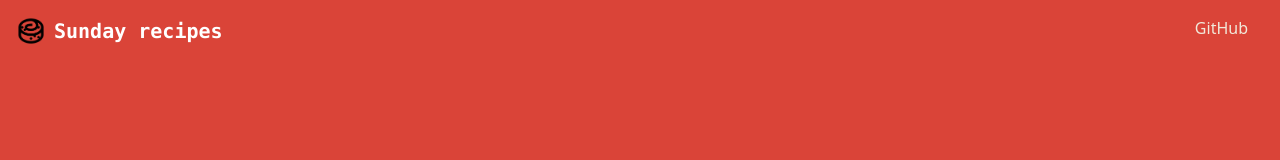
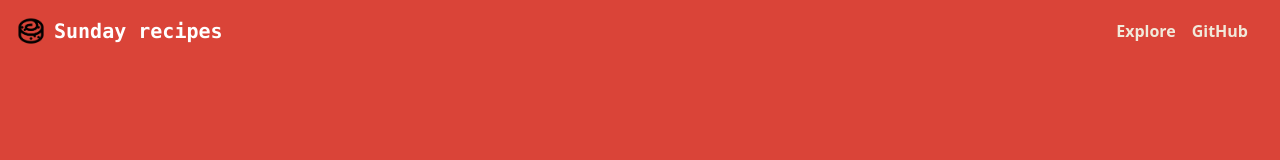
Before and after one commit to Pav125/Food-Recipe, a React (Vite) app: page / in a window 1280 px wide. Shown: the top 160 px of the page. Built offline with nearby package versions, Linux system fonts and the light colour scheme; the HTML template or start-up script is replaced by a standard one.

Commit message:
added explore feature in details

```diff
--- a/src/components/Hero.jsx
+++ b/src/components/Hero.jsx
@@ -4,10 +4,11 @@ import Nav from './Nav';
 import { Link } from 'react-router-dom';
 
 const Hero = () => {
+  const explore = true
   return (
     <>
-    <Nav/>
-    <header className='flex flex-col lg:flex-row items-center justify-center h-screen mx-8 mt-5 lg:mt-0'>
+    <Nav explore={explore} />
+    <header className='flex flex-col lg:flex-row items-center justify-center h-screen mx-8 lg:mt-0'>
       <div className='text-center lg:text-left lg:w-1/2 sm:order-last lg:order-first'>
         <div className='text-3xl lg:text-8xl font-medium font-anton text-[#f1e9da]'>
           FIND YOUR CRAVINGS HERE
--- a/src/components/Nav.jsx
+++ b/src/components/Nav.jsx
@@ -9,20 +9,20 @@ const Nav = ({ explore }) => {
                 <img src={logo} width={30} height={30} />
                 <Link className='text-xl font-semibold font-mono ml-2' to='/'>Sunday recipes</Link>
             </div>
-            <div className='flex gap-8'>
+            <div className='flex gap-8 items-center justify-center'>
                 <ul className="flex space-x-4">
 
                     {
                         explore && (
                             <li>
-                                <a href="/search" className="text-[#f1e9da] hover:text-white">
+                                <a href="/search" className="text-[#f1e9da] font-semibold hover:text-white">
                                     Explore
                                 </a>
                             </li>
                         )
                     }
                     <li>
-                        <a href="https://github.com/Pav125/Food-Recipe" target='_blank' className="text-[#f1e9da] hover:text-white mr-4">
+                        <a href="https://github.com/Pav125/Food-Recipe" target='_blank' className="text-[#f1e9da] font-semibold hover:text-white mr-4">
                             GitHub
                         </a>
                     </li>
--- a/src/components/Search.jsx
+++ b/src/components/Search.jsx
@@ -50,9 +50,9 @@ const Search = () => {
         <>
             <Nav />
             <br />
-            <div className='flex flex-col justify-center items-center'>
+            <div className='flex flex-col justify-center items-center m-4'>
                 <h1 className='text-white text-xl '>
-                    Search the recipe you want to treat yourself with
+                    Search the recipe you want to treat yourself
                 </h1>
                 <br />
                 <form onSubmit={(e) => handleSubmit(e)}>
@@ -63,7 +63,7 @@ const Search = () => {
                         onChange={(e) => setSearch(e.target.value)}
                     />
                     <input
-                        className='px-4 py-1.5 bg-black text-[#f1e9da] hover:bg-yellow-500 hover:text-black rounded-tr-lg rounded-br-lg'
+                        className='px-4 py-1.5 bg-black text-[#f1e9da] hover:bg-green-800 hover:text-white active:bg-yellow-500 rounded-tr-lg rounded-br-lg'
                         type="submit"
                         value={
                             loading ? 'searching..' : 'search'
```
